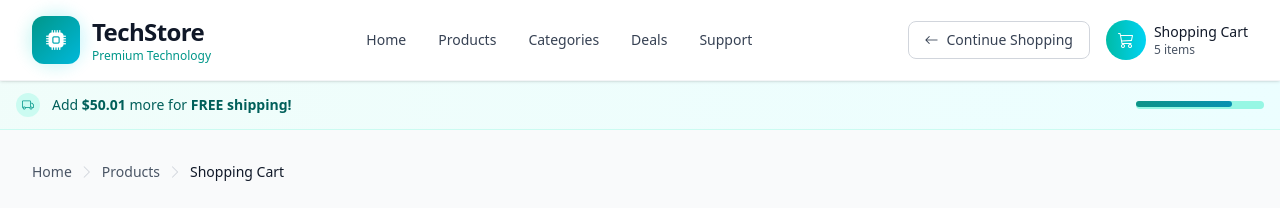
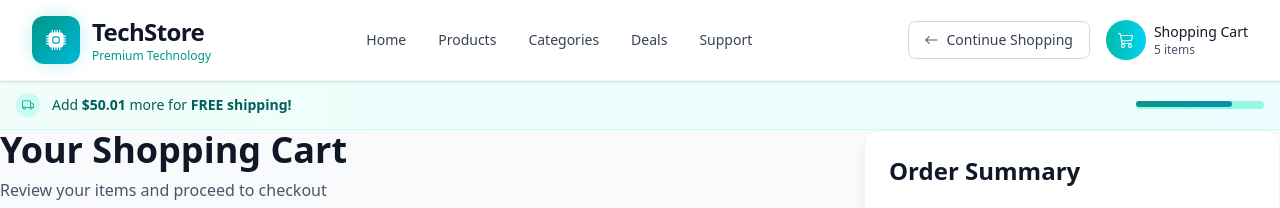
Before and after one commit to MuhammadAhsan-RPL/TechStore-Ecommerce, a website: page cart.html in a window 1280 px wide. Shown: the top 208 px of the page. Drawn offline with nearby package versions, Linux system fonts and the light colour scheme.

Commit message:
save all

```diff
--- a/cart.html
+++ b/cart.html
@@ -165,20 +165,6 @@
       </div>
     </div>
   </div>
-
-  <!-- Main Cart Content -->
-  <main class="min-h-screen">
-    <div class="mx-auto max-w-7xl px-4 py-8 sm:px-6 lg:px-8">
-      <!-- Breadcrumb -->
-      <nav class="mb-8" aria-label="Breadcrumb">
-        <ol class="flex items-center space-x-2 text-sm text-gray-600">
-          <li><a href="index.html" class="hover:text-teal-600 transition-colors">Home</a></li>
-          <li><i class="bi bi-chevron-right text-gray-300"></i></li>
-          <li><a href="product.html" class="hover:text-teal-600 transition-colors">Products</a></li>
-          <li><i class="bi bi-chevron-right text-gray-300"></i></li>
-          <li class="font-medium text-gray-900">Shopping Cart</li>
-        </ol>
-      </nav>
 
       <div class="flex flex-col lg:flex-row gap-8">
         <!-- Cart Items Section -->
```
